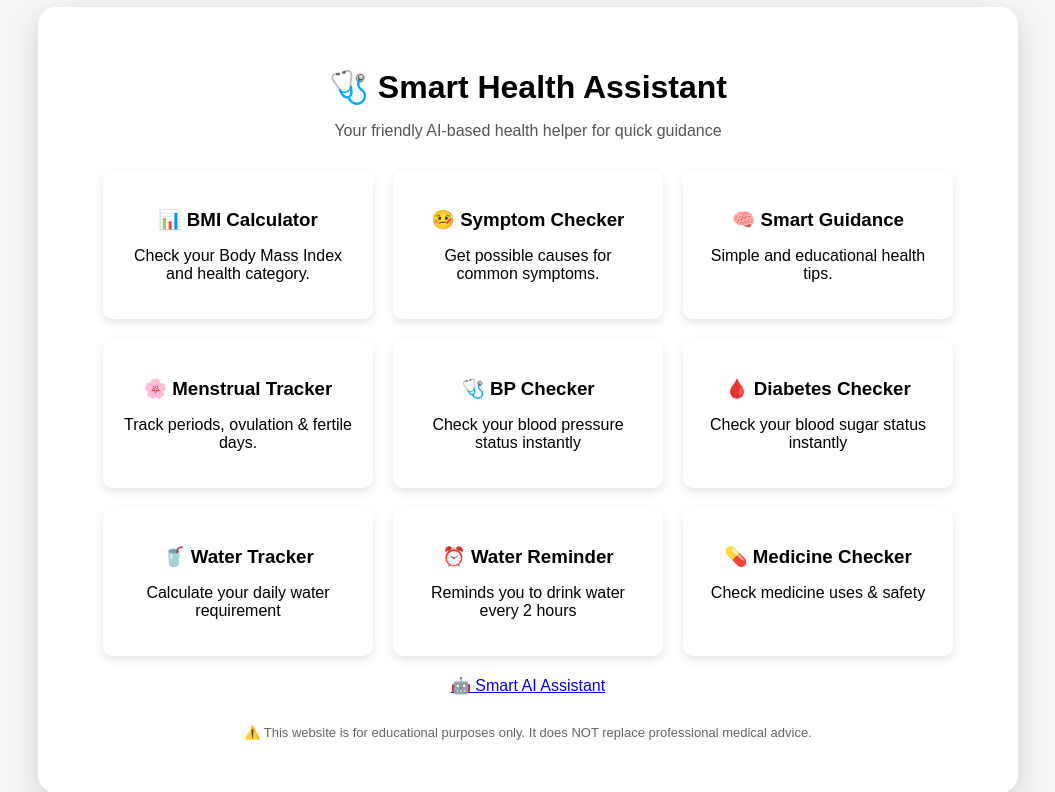
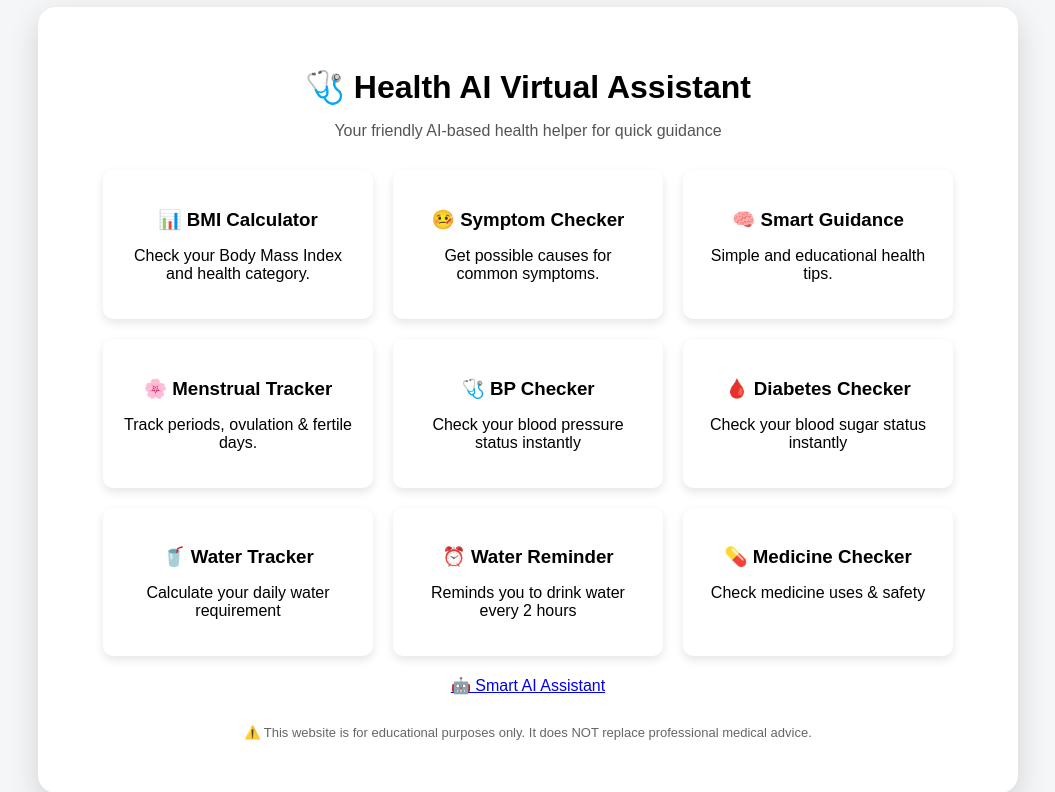
Before and after one commit to sanaayisha659-netizen/smart-health-assistant, a Flask app: page / in a window 1280 px wide. Shown: the top 792 px of the page, without its empty margins (112-1167 px from the left). Run offline with Flask 3, Linux system fonts and the light colour scheme.

Commit message:
Update index.html

```diff
--- a/templates/index.html
+++ b/templates/index.html
@@ -2,7 +2,7 @@
 <html lang="en">
 <head>
     <meta charset="UTF-8">
-    <title>Smart Health Assistant</title>
+    <title>Health AI Virtual Assistant</title>
     <link rel="stylesheet" href="{{ url_for('static', filename='style.css') }}">
 </head>
 <body>
@@ -10,7 +10,7 @@
 <div class="page">
     <div class="main-card">
 
-        <h1 class="title">🩺 Smart Health Assistant</h1>
+        <h1 class="title">🩺 Health AI Virtual Assistant</h1>
         <p class="subtitle">Your friendly AI-based health helper for quick guidance</p>
 
         <div class="card-container">
```
